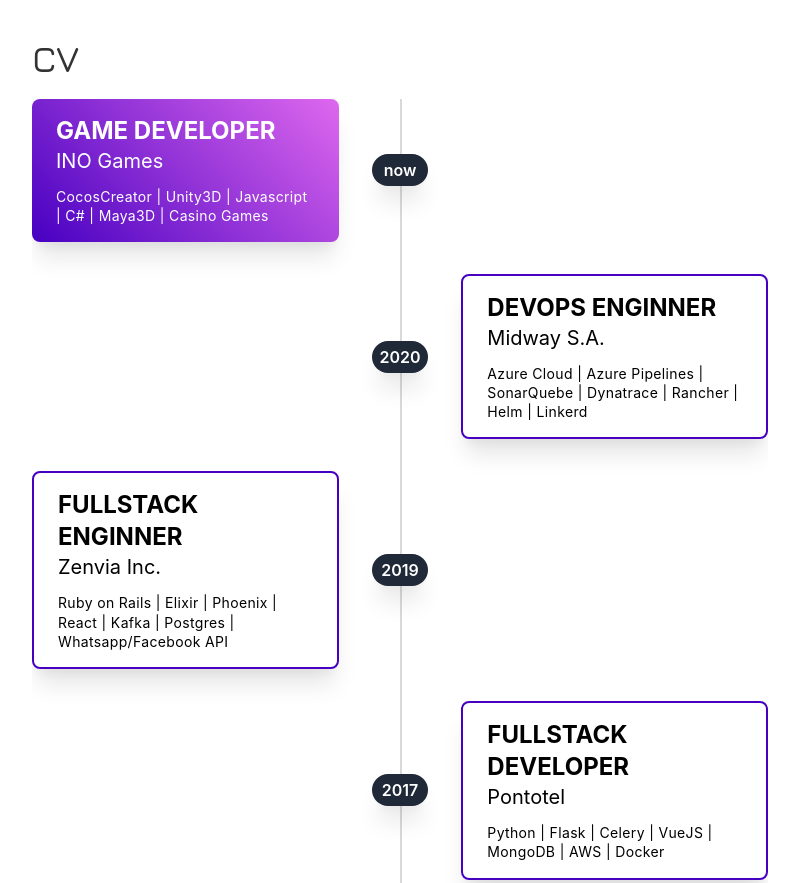
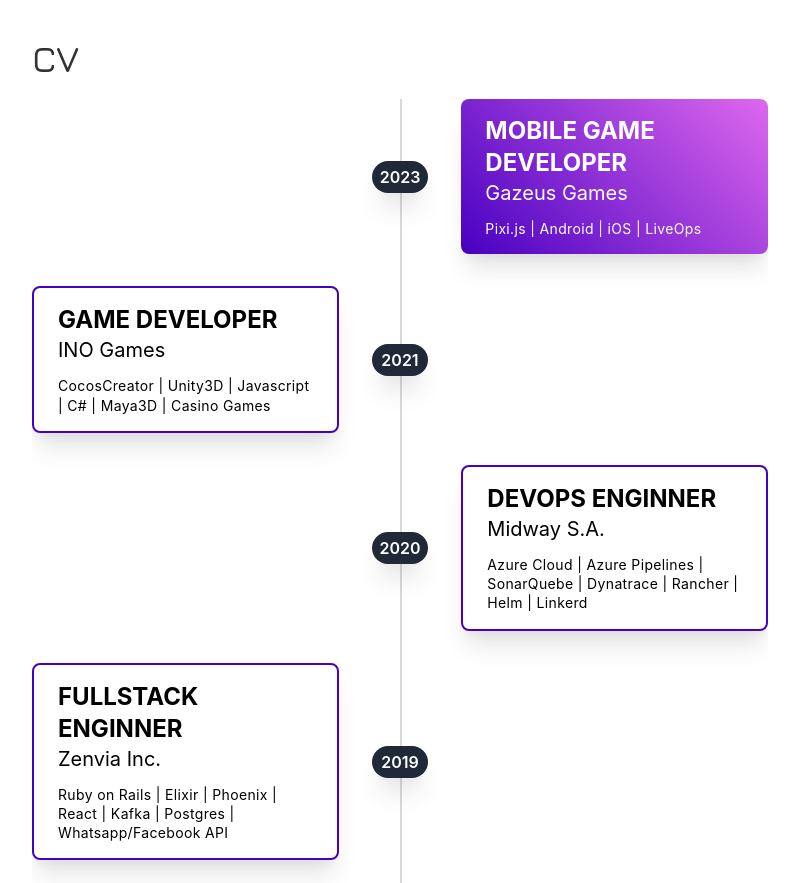
Before and after one commit to AndreMicheletti/andremicheletti.github.io, a plain HTML site: page index.html in a window 1280 px wide. Shown: the part 1580-2463 px from the top of the page, without its empty margins (240-1039 px from the left). Drawn offline with nearby package versions, Linux system fonts and the light colour scheme.

Commit message:
chore: add latest work experience

```diff
--- a/index.html
+++ b/index.html
@@ -124,13 +124,30 @@
         <div>
           <div class="relative wrap overflow-hidden h-full">
             <div class="border-2-2 absolute border-opacity-20 border-gray-700 h-full border" style="left: 50%"></div>
+
+            <!-- right timeline -->
+            <div class="mb-8 flex justify-between items-center w-full right-timeline">
+              <div class="order-1 w-5/12"></div>
+              <div class="z-20 flex items-center order-1 bg-gray-800 shadow-xl w-14 h-8 rounded-full">
+                <h1 class="mx-auto font-semibold text-base text-white">2023</h1>
+              </div>
+              <div class="full-glitch-box order-1 rounded-lg shadow-xl w-5/12 px-6 py-4">
+                <h3 class="font-bold text-2xl">MOBILE GAME DEVELOPER</h3>
+                <h4 class="font-normal text-xl">Gazeus Games</h4>
+                <div class="mb-3 "></div>
+                <p class="text-sm leading-snug tracking-wide text-opacity-100">
+                  Pixi.js | Android | iOS | LiveOps
+                </p>
+              </div>
+            </div>
+
             <!-- left timeline -->
             <div class="mb-8 flex justify-between flex-row-reverse items-center w-full left-timeline">
               <div class="order-1 w-5/12"></div>
               <div class="z-20 flex items-center order-1 bg-gray-800 shadow-xl w-14 h-8 rounded-full">
-                <h1 class="mx-auto text-white font-semibold text-base">now</h1>
+                <h1 class="mx-auto text-white font-semibold text-base">2021</h1>
               </div>
-              <div class="full-glitch-box text-black order-1 rounded-lg shadow-xl w-5/12 px-6 py-4">
+              <div class="glitch-box text-black order-1 rounded-lg shadow-xl w-5/12 px-6 py-4">
                 <h3 class="font-bold text-2xl">GAME DEVELOPER</h3>
                 <h4 class="font-normal text-xl">INO Games</h4>
                 <div class="mb-3 "></div>
```
